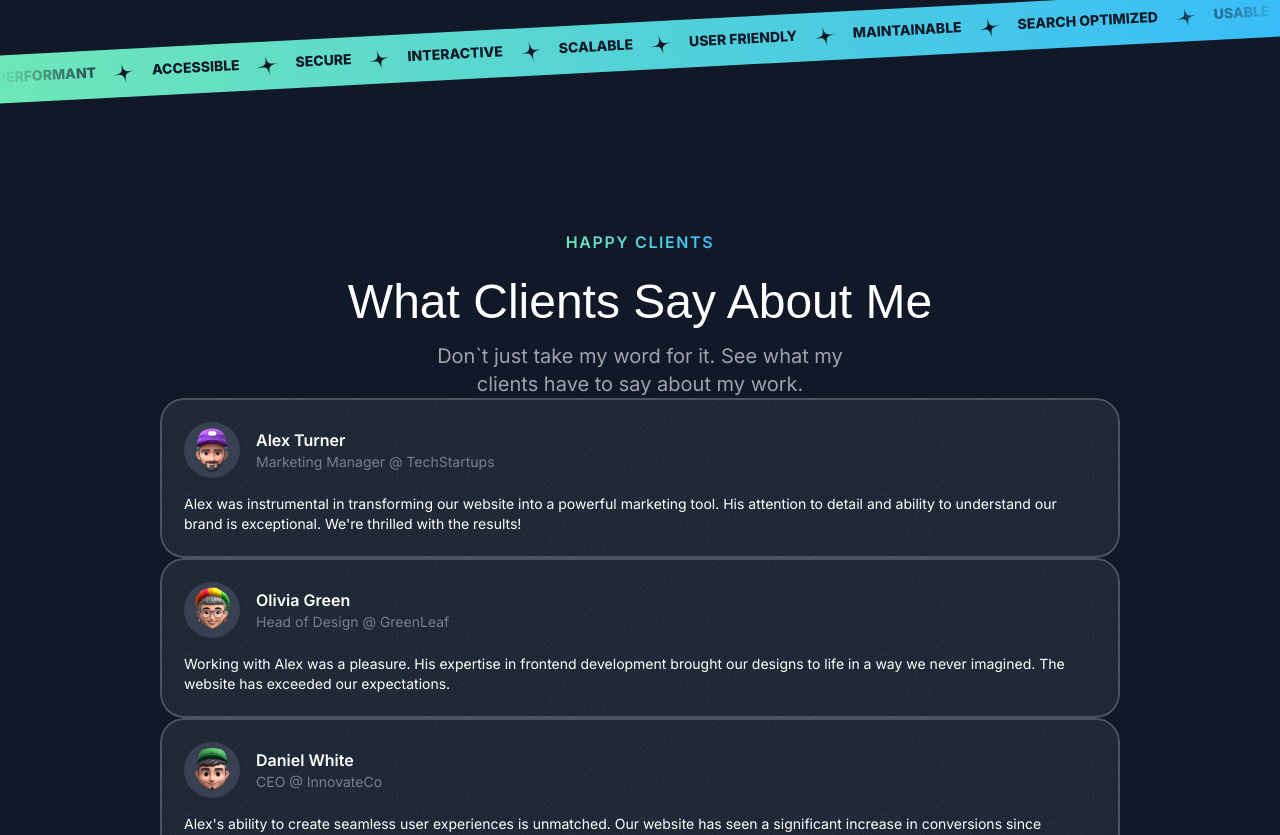
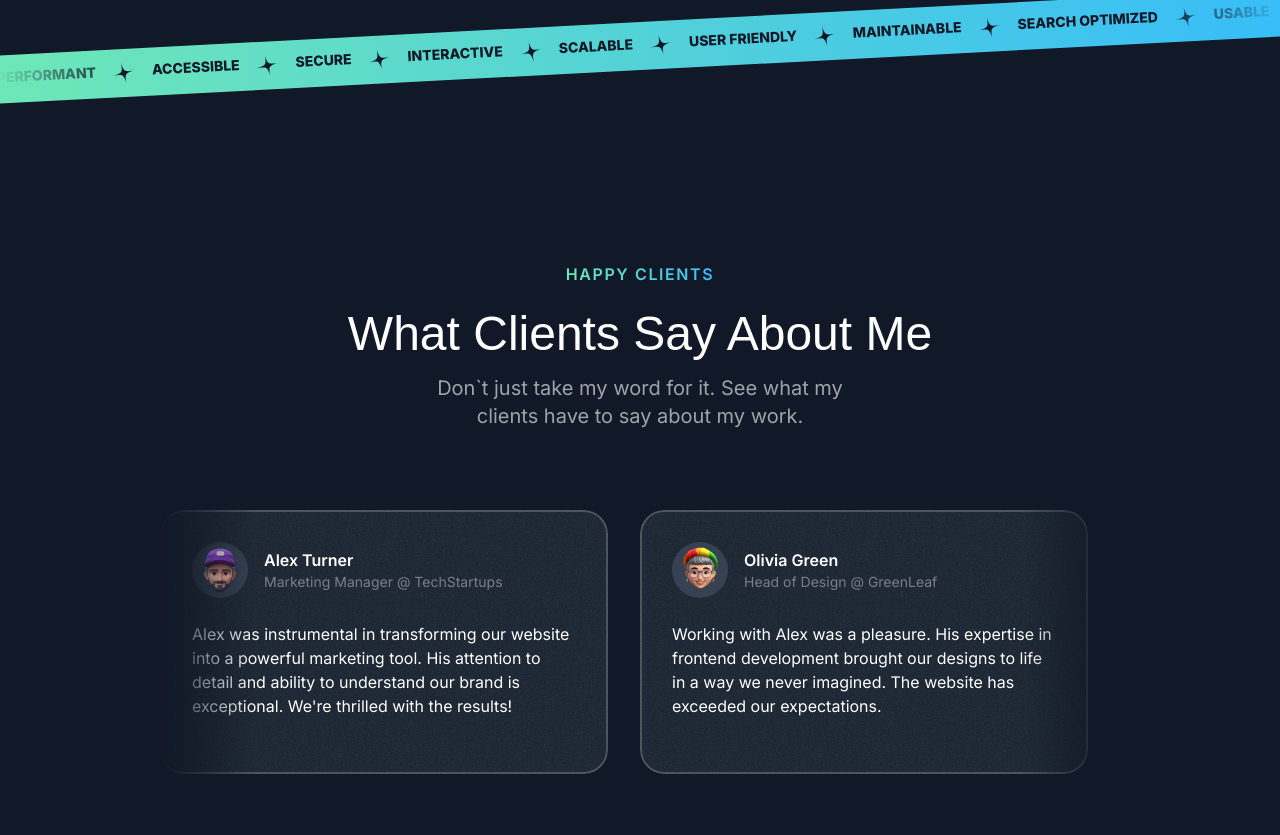
Before and after one commit to DStarky/portfolio, a Next.js app: page / in a window 1280 px wide. Shown: the part 3030-3865 px from the top of the page. Built offline with nearby package versions, Linux system fonts and the light colour scheme; a web font is replaced by a local one.

Commit message:
finished testimonials section

```diff
--- a/src/sections/Testimonials.tsx
+++ b/src/sections/Testimonials.tsx
@@ -45,7 +45,7 @@ const testimonials = [
 
 export const TestimonialsSection = () => {
   return (
-    <div className="py-16">
+    <div className="py-16 lg:py-24">
       <div className="container">
         <SectionHeader
           eyebrow="Happy Clients"
@@ -53,11 +53,15 @@ export const TestimonialsSection = () => {
           description="Don`t just take my word for it. See what my clients have to say about my
         work."
         />
-        <div>
+        <div className="mt-16 flex overflow-x-clip [mask-image:linear-gradient(to_right,transparent,black_10%,black_90%,transparent)] lg:mt-20">
+          <div className="flex flex-none gap-8">
             {testimonials.map(testimonial => (
-            <Card key={testimonial.name}>
+              <Card
+                key={testimonial.name}
+                className="max-w-xs md:max-w-md md:p-8"
+              >
                 <div className="flex items-center gap-4">
-                <div className="inline-flex size-14 items-center justify-center rounded-full bg-gray-700">
+                  <div className="inline-flex size-14 flex-shrink-0 items-center justify-center rounded-full bg-gray-700">
                     <Image
                       src={testimonial.avatar}
                       alt={testimonial.name}
@@ -71,11 +75,14 @@ export const TestimonialsSection = () => {
                     </div>
                   </div>
                 </div>
-              <p className="mt-4 text-sm">{testimonial.text}</p>
+                <p className="mt-4 text-sm md:mt-6 md:text-base">
+                  {testimonial.text}
+                </p>
               </Card>
             ))}
           </div>
         </div>
       </div>
+    </div>
   );
 };
```
Lines whose indentation alone changed are shown as unchanged.
